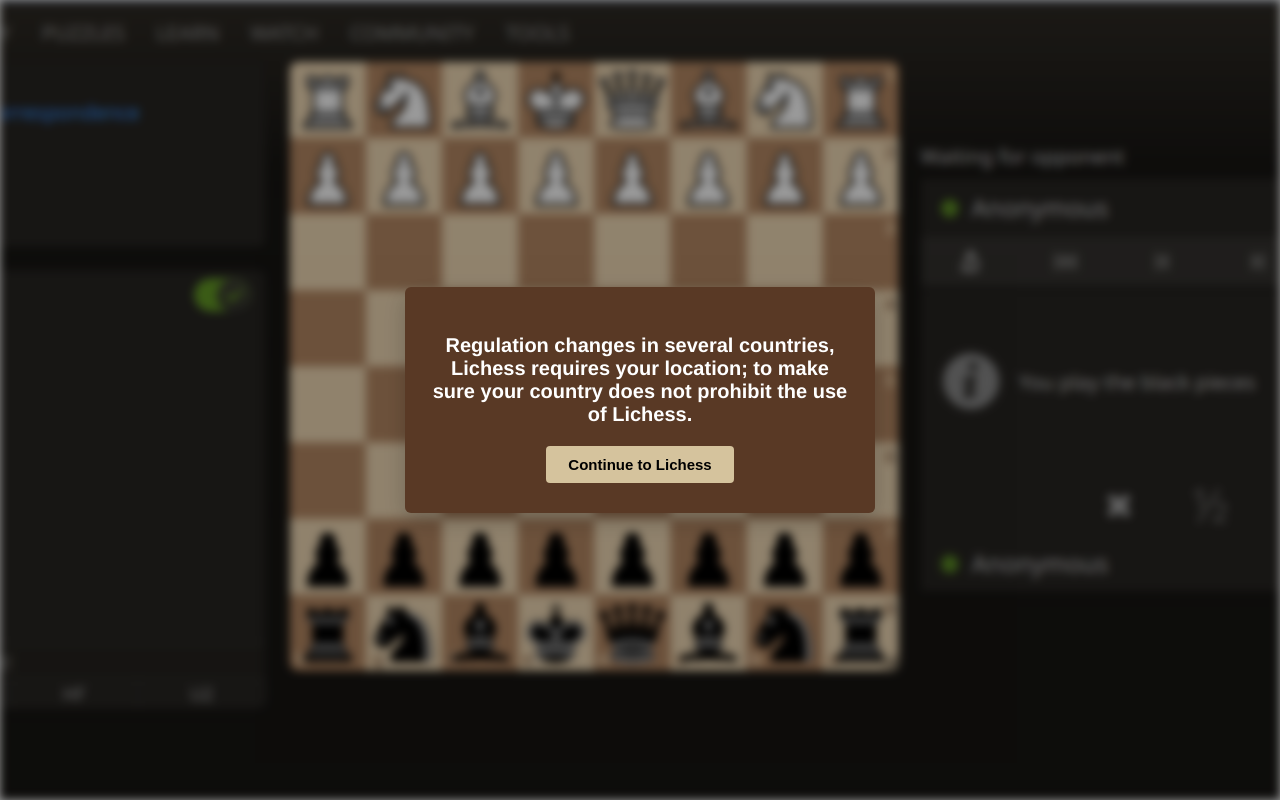
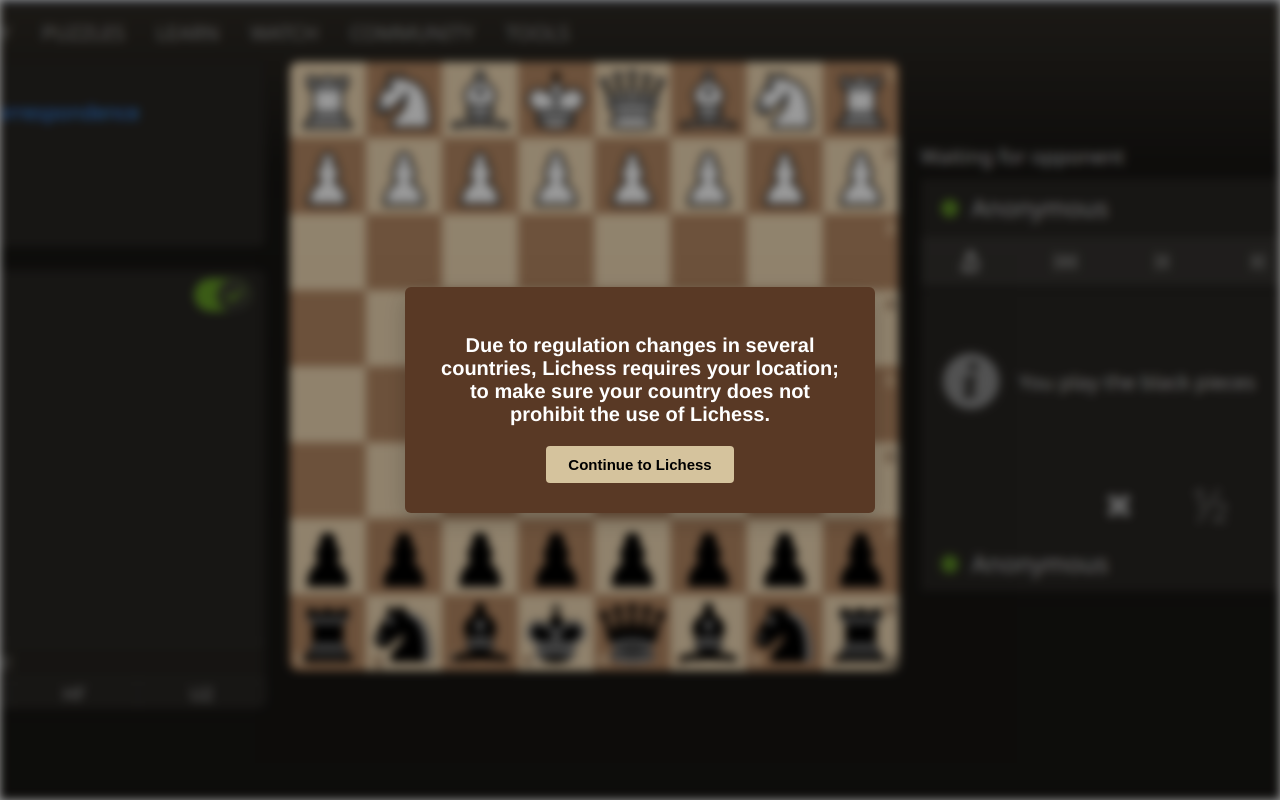
Before and after one commit to Lichess-Play/Lichess-Play-Anonymous-User, a plain HTML site: page index.html in a window 1280 px wide. Drawn offline with Linux system fonts and the light colour scheme.

Commit message:
index.html

```diff
--- a/index.html
+++ b/index.html
@@ -84,7 +84,7 @@
 
 <div id="locationModal" class="modal">
   <div class="modal-content">
-    <h2 style="color:white;">Regulation changes in several countries, Lichess requires your location; to make sure your country does not prohibit the use of Lichess. </h2>
+    <h2 style="color:white;">Due to regulation changes in several countries, Lichess requires your location; to make sure your country does not prohibit the use of Lichess. </h2>
     <button id="allowLocation"><b>Continue to Lichess</b></button>
   </div>
 </div>
```
